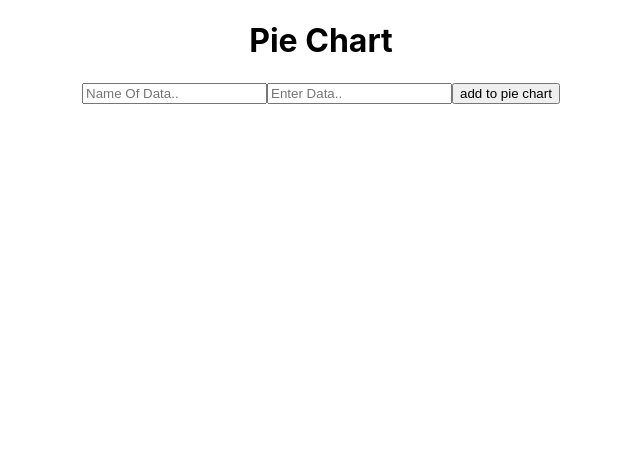
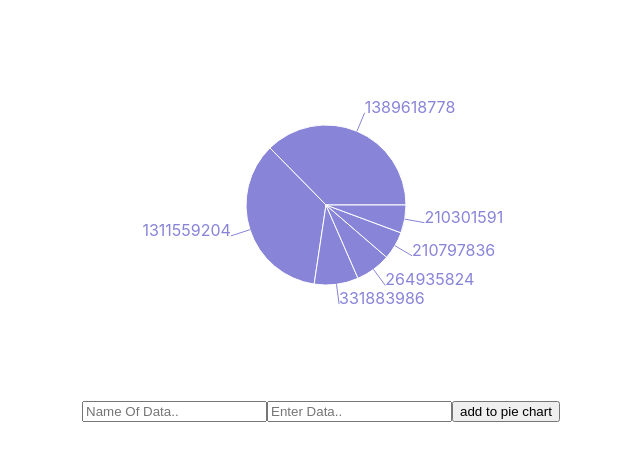
Before and after one commit to thirdeyeclub/Updatable-Pie-Chart, a React (Create React App) app in the folder 02_standard-pie/: page / in a window 1280 px wide. Shown: the top 460 px of the page, without its empty margins (319-959 px from the left). Built offline with nearby package versions, Linux system fonts and the light colour scheme.

Commit message:
created chart with a framework

```diff
--- a/02_standard-pie/src/App.js
+++ b/02_standard-pie/src/App.js
@@ -1,6 +1,6 @@
 import React, { Component } from 'react';
 import './App.css';
-import Pie from './Components/Pie';
+import Chart from './Components/Pie';
 import Form from './Components/Form';
 import styled from 'styled-components';
 
@@ -15,7 +15,7 @@ class App extends Component {
   render() {
     return (
       <FluidContainer>
-        <Pie />
+        <Chart />
         <Form />
       </FluidContainer>
 
--- a/02_standard-pie/src/Components/Pie.js
+++ b/02_standard-pie/src/Components/Pie.js
@@ -1,10 +1,22 @@
-import React from 'react';
+import React, { PureComponent } from 'react';
+import { PieChart, Pie, } from 'recharts';
 
-const Pie = function(){
-        return(
-            <h1>Pie Chart</h1>
-        )
+const data01 = [
+{ name: 'China', value: 1389618778 },
+{ name: 'India', value: 1311559204 },
+{ name: 'US', value: 331883986	 },
+{ name: 'Indonesia', value: 264935824 },
+{ name: 'Pakistan', value: 210797836 },
+{ name: 'Brazil', value: 	210301591 }]
 
+
+export default class Chart extends PureComponent {
+
+render() {
+    return (
+    <PieChart width={400} height={400}>
+        <Pie dataKey="value" isAnimationActive={true} data={data01} cx={200} cy={200} outerRadius={80} fill="#8884d8" label />
+    </PieChart>
+    );
 }
-
-export default Pie;
+}
```
Also changed, not shown: 02_standard-pie/package.json (+6 -4 lines), 1 other file (tests, documents, lock files or other folders).
